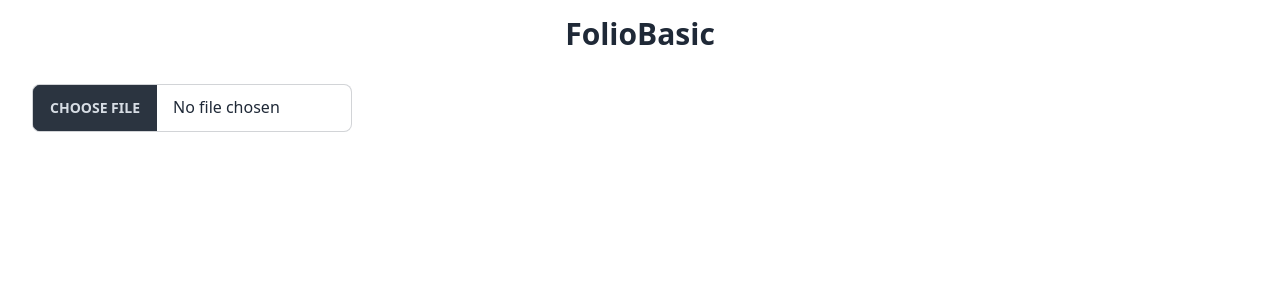
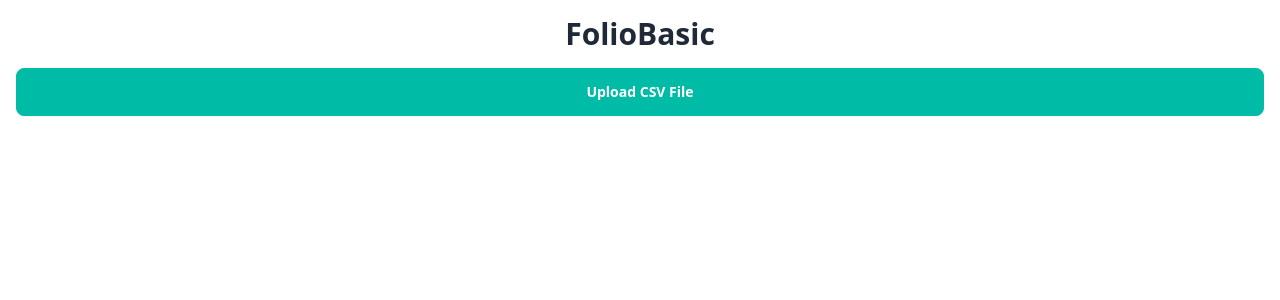
Before and after one commit to aarontorres0/FolioBasic, a React (Vite) app in the folder client/: page / in a window 1280 px wide. Shown: the top 300 px of the page. Built offline with nearby package versions, Linux system fonts and the light colour scheme.

Commit message:
style: upload button

```diff
--- a/client/src/components/UploadCSV.jsx
+++ b/client/src/components/UploadCSV.jsx
@@ -1,8 +1,9 @@
-import { useState } from 'react';
-import Papa from 'papaparse';
+import Papa from "papaparse";
+import { useRef, useState } from "react";
 
 const UploadCSV = ({ onUpload }) => {
   const [error, setError] = useState(null);
+  const fileInputRef = useRef(null);
 
   const handleFileUpload = (event) => {
     const file = event.target.files[0];
@@ -13,27 +14,37 @@ const UploadCSV = ({ onUpload }) => {
       skipEmptyLines: true,
       complete: (result) => {
         if (result.errors.length) {
-          setError('Invalid CSV format');
+          setError("Invalid CSV format");
         } else {
           setError(null);
           onUpload(result.data);
+          fileInputRef.current.value = "";
         }
       },
     });
   };
 
+  const triggerFileInput = () => {
+    fileInputRef.current.click();
+  };
+
   return (
-    <div className="p-4">
+    <div className="py-4">
       <div className="form-control">
-        <label className="label">
-        </label>
         <input
+          ref={fileInputRef}
           type="file"
           accept=".csv"
           onChange={handleFileUpload}
-          className="file-input file-input-bordered w-full max-w-xs"
+          className="hidden" // Hide the default file input
         />
-        {error && <p className="text-red-500 mt-2">{error}</p>}
+        <button
+          onClick={triggerFileInput}
+          className="btn btn-active btn-accent text-white"
+        >
+          Upload CSV File
+        </button>
+        {error && <p className="text-center text-red-500 mt-2">{error}</p>}
       </div>
     </div>
   );
```
